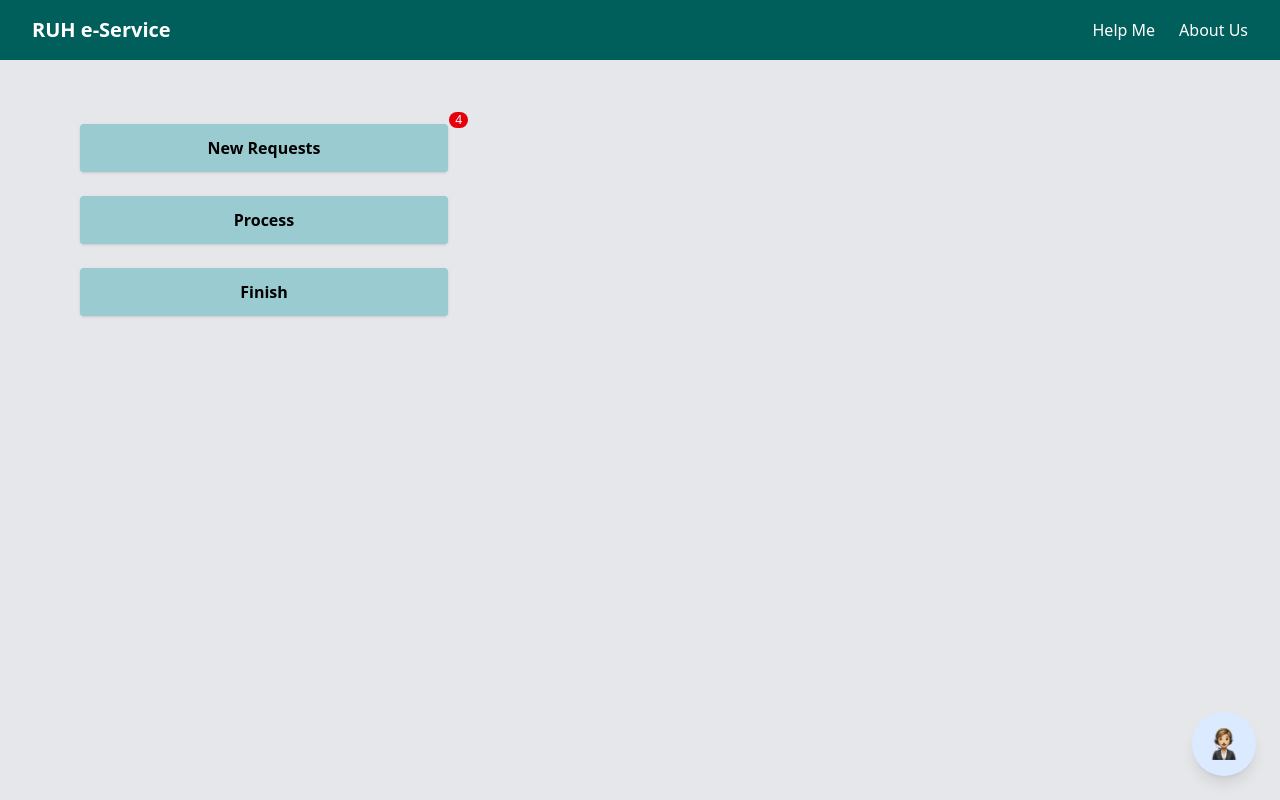
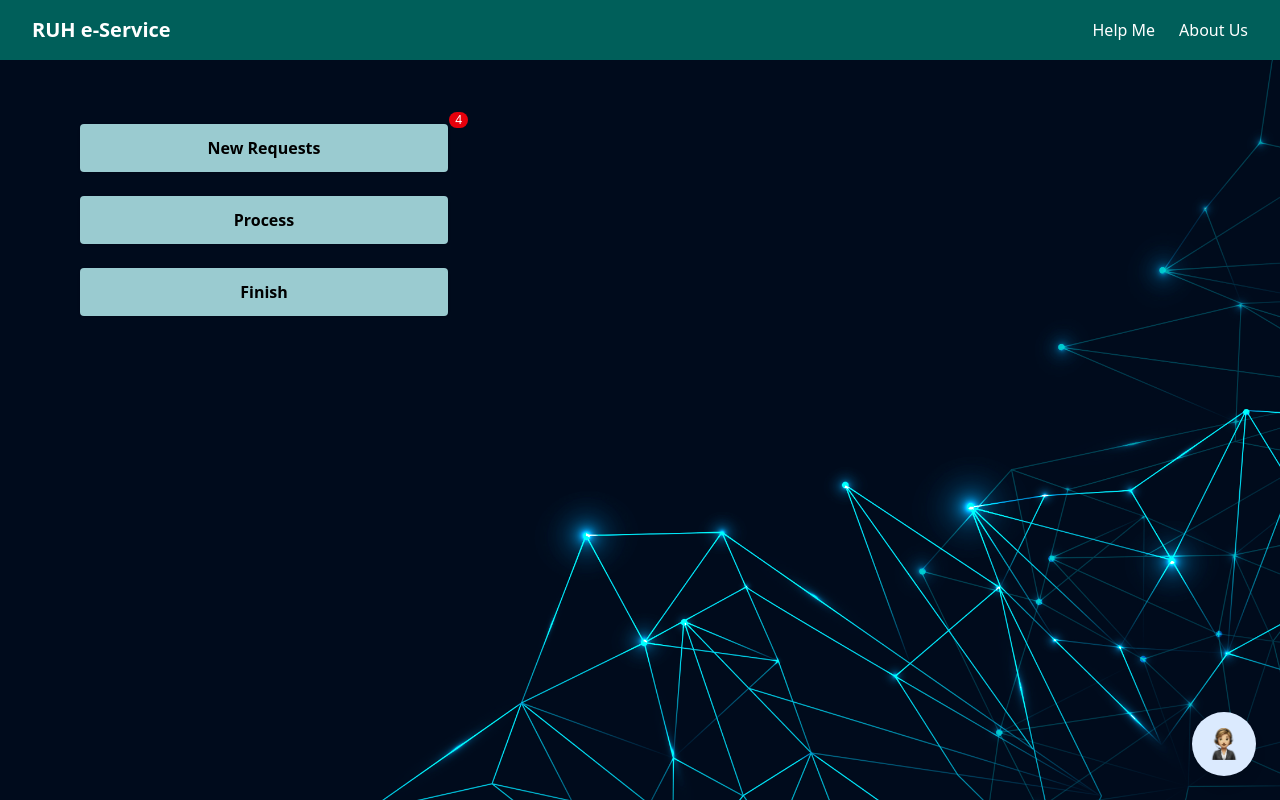
Before and after one commit to DevinManeth/RHU-e-Service, a React (Vite) app in the folder Frontend/: page /admin-dashboard in a window 1280 px wide. Built offline with nearby package versions, Linux system fonts and the light colour scheme.

Commit message:
admin dashboard

```diff
--- a/Frontend/src/pages/AdminDashboard.jsx
+++ b/Frontend/src/pages/AdminDashboard.jsx
@@ -1,9 +1,21 @@
 import React from "react";
 import { MessageCircle } from "lucide-react"; // Notification icon
+import Background from '../assets/adminBackground.jpg';
 
 const AdminDashboard = () => {
   return (
-    <div className="min-h-screen bg-gray-200">
+
+    <div className="min-h-screen relative bg-gray-200">
+
+            {/* Background Image */}
+            <img
+              src={Background}
+              alt="University Campus"
+              className="absolute inset-0 w-full h-full object-cover z-0"
+            />
+           {/* Content */}
+      <div className="relative z-10">
+
       {/* Header */}
       <header className="bg-teal-800 text-white px-8 py-4 flex justify-between items-center">
         <h1 className="text-xl font-bold ">RUH e-Service</h1>
@@ -40,6 +52,7 @@ const AdminDashboard = () => {
         </button>
       </main>
     </div>
+  </div>
   );
 };
 
--- a/Frontend/src/pages/AdminLogin.jsx
+++ b/Frontend/src/pages/AdminLogin.jsx
@@ -5,12 +5,25 @@ import Background from '../assets/uni.jpg';
 function AdminLogin() {
   const [userName, setUserName] = useState('');
   const [password, setPassword] = useState('');
+  const [error, setError] = useState('');
   const navigate = useNavigate();
+
+  // const handleSubmit = (e) => {
+  //   e.preventDefault();
+  //   // Add admin authentication logic here
+  //   console.log('Admin login attempt:', { userName, password });
+  // };
 
   const handleSubmit = (e) => {
     e.preventDefault();
-    // Add admin authentication logic here
-    console.log('Admin login attempt:', { userName, password });
+
+    if (userName === 'admin' && password === 'admin') {
+      // ✅ correct login
+      navigate('/admin-dashboard');
+    } else {
+      // ❌ wrong login
+      setError('Invalid username or password!');
+    }
   };
 
   return (
@@ -89,8 +102,13 @@ function AdminLogin() {
                 />
               </div>
 
+              {/* Error message */}
+              {error && (
+                <p className="text-red-600 text-sm font-medium">{error}</p>
+              )}
+
               <div className="flex justify-end">
-                <button onClick={() => navigate('/admin-dashboard')}
+                <button
                   type="submit"
                   className="bg-teal-600 text-white px-6 py-2 rounded-md
                            hover:bg-teal-700 transition-colors duration-200
```
Also changed, not shown: Frontend/src/assets/adminBackground.jpg (added).
